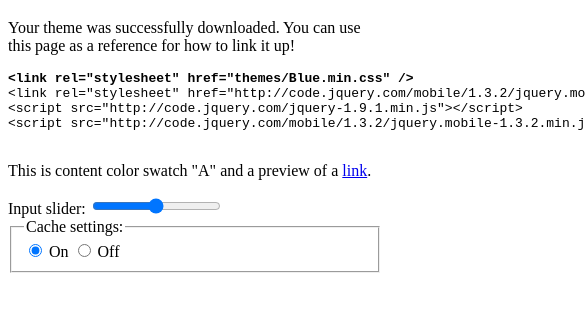
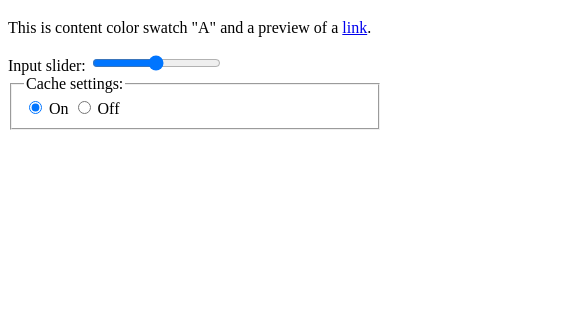
Before and after one commit to santistebanc/Trivia, a plain HTML site: page index.html in a window 390 px wide. Shown: the part 61-372 px from the top of the page, 585 px wide, since content can reach past the window. Drawn offline with nearby package versions, Linux system fonts and the light colour scheme; some packages are replaced by stand-ins of ours.

Commit message:
prueba de jquery mobile

```diff
--- a/index.html
+++ b/index.html
@@ -6,7 +6,7 @@
     <title>jQuery Mobile: Theme Download</title>
     <link rel="stylesheet" href="themes/Blue.min.css" />
     <link rel="stylesheet" href="res/styles/jquery.mobile.structure-1.3.2.min.css" />
-    <script src="res/js//jquery-1.9.1.min.js"></script>
+    <script src="res/js/jquery-1.9.1.min.js"></script>
     <script src="res/js/jquery.mobile-1.3.2.min.js"></script>
     <script src="res/js/cordova.js"></script>
 </head>
@@ -16,13 +16,6 @@
         <h1>It Worked!</h1>
     </div>
     <div data-role="content" data-theme="a">
-        <p>Your theme was successfully downloaded. You can use this page as a reference for how to link it up!</p>
-				<pre>
-<strong>&lt;link rel=&quot;stylesheet&quot; href=&quot;themes/Blue.min.css&quot; /&gt;</strong>
-&lt;link rel=&quot;stylesheet&quot; href=&quot;http://code.jquery.com/mobile/1.3.2/jquery.mobile.structure-1.3.2.min.css&quot; /&gt;
-&lt;script src=&quot;http://code.jquery.com/jquery-1.9.1.min.js&quot;&gt;&lt;/script&gt;
-&lt;script src=&quot;http://code.jquery.com/mobile/1.3.2/jquery.mobile-1.3.2.min.js&quot;&gt;&lt;/script&gt;
-				</pre>
         <p>This is content color swatch "A" and a preview of a <a href="#" class="ui-link">link</a>.</p>
         <label for="slider1">Input slider:</label>
         <input type="range" name="slider1" id="slider1" value="50" min="0" max="100" data-theme="a" />
```
